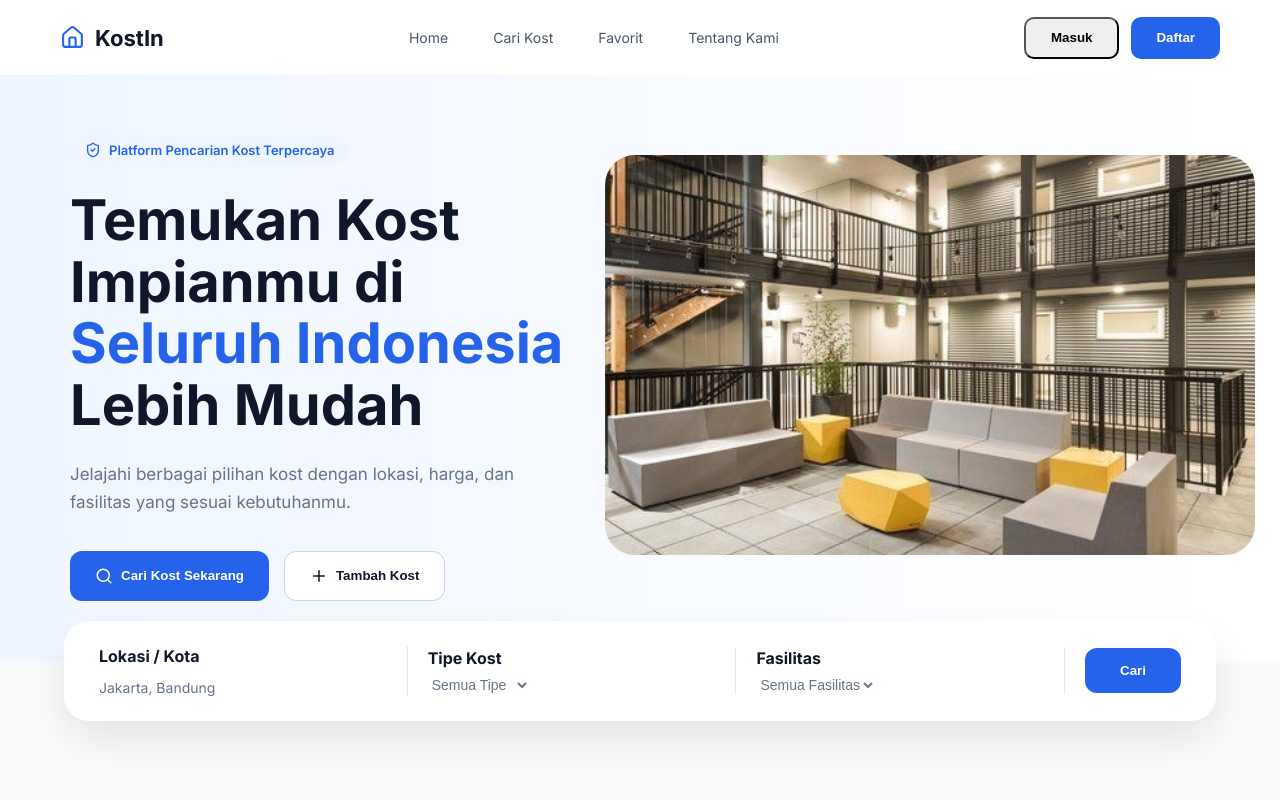
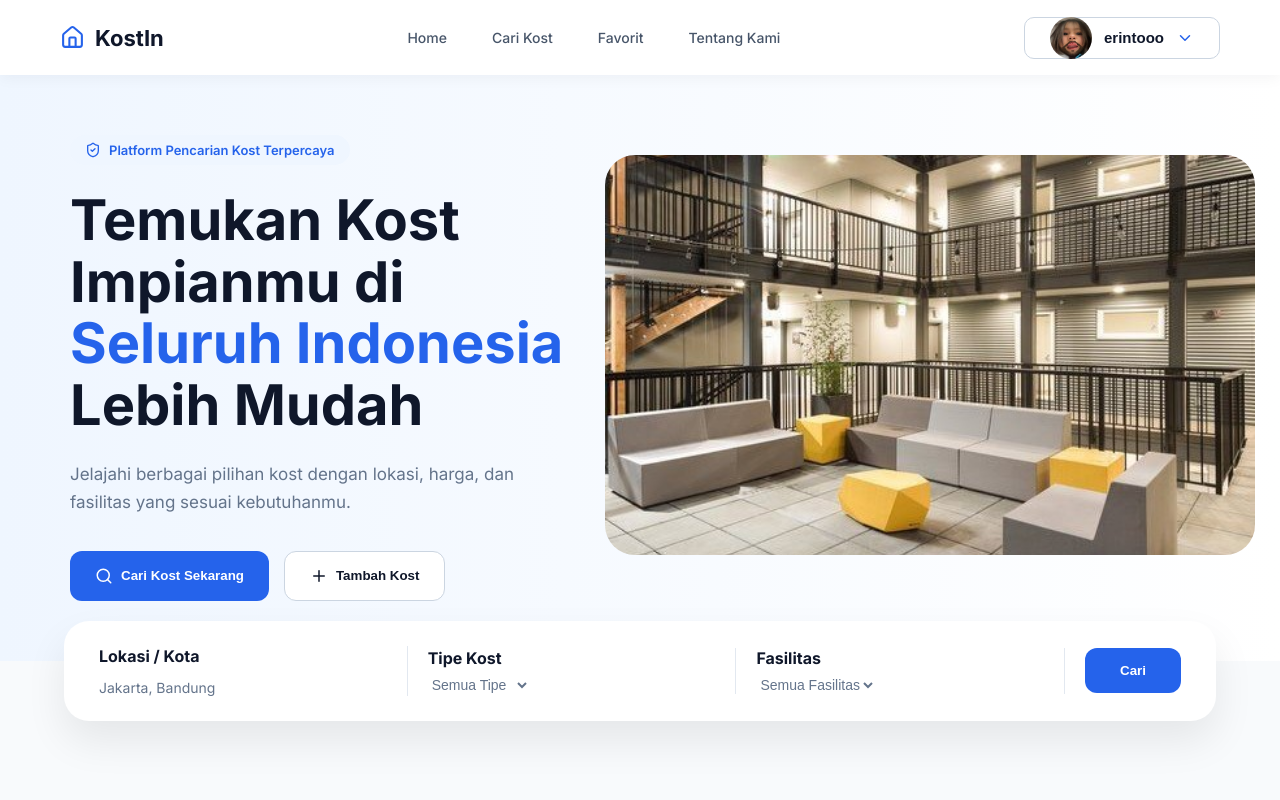
Before and after one commit to erinayulestari/kostin-frontend-kelompok6, a React app: page / in a window 1280 px wide. Shown: the top 800 px of the page. Built offline with nearby package versions, Linux system fonts and the light colour scheme; the HTML template or start-up script is replaced by a standard one.

Commit message:
feat(navbar): update navbar after login (#14)

```diff
--- a/src/components/Navbar.jsx
+++ b/src/components/Navbar.jsx
@@ -1,85 +1,114 @@
-import {Home, Search, Heart} from "lucide-react";
-import {useNavigate} from "react-router-dom";
+import { useState } from "react";
+import { Home, ChevronDown } from "lucide-react";
+import { Link, useNavigate } from "react-router-dom";
 
+import avatar from "../assets/avatar.jpg";
+import ProfileDropdown from "./ProfileDropdown";
 
-export default function Navbar(){
+import "../styles/navbar.css";
 
+export default function Navbar() {
 
-const navigate = useNavigate();
+  const navigate = useNavigate();
 
+  const [openDropdown, setOpenDropdown] = useState(false);
 
-return(
+  // ===========================
+  // Dummy User
+  // Nanti diganti backend
+  // ===========================
 
+  const user = {
+    isLogin: true,
+    name: "erintooo",
+    avatar: avatar,
+  };
 
-<nav className="navbar">
+  return (
+    <nav className="navbar">
 
+      {/* Logo */}
 
+      <Link
+        to="/"
+        className="logo-home"
+      >
+        <Home size={25} />
 
-<div className="logo-home">
+        <span>KostIn</span>
 
-<Home size={25}/>
+      </Link>
 
-<span>
-KostIn
-</span>
+      {/* Menu */}
 
-</div>
+      <div className="menu">
 
+        <Link to="/">Home</Link>
 
+        <Link to="/carikost">Cari Kost</Link>
 
+        <Link to="/favorit">Favorit</Link>
 
-<div className="menu">
+        <Link to="/tentang-kami">
+          Tentang Kami
+        </Link>
 
-<a>Home</a>
-<a>Cari Kost</a>
-<a>Favorit</a>
-<a>Tentang Kami</a>
+      </div>
 
+      {/* Right */}
 
-</div>
+      <div className="nav-btn">
 
+        {!user.isLogin ? (
 
+          <>
 
+            <button
+              onClick={() => navigate("/login")}
+            >
+              Masuk
+            </button>
 
+            <button
+              className="register"
+              onClick={() => navigate("/login")}
+            >
+              Daftar
+            </button>
 
-<div className="nav-btn">
+          </>
 
+        ) : (
 
-<button
+          <div className="profile-wrapper">
 
-onClick={()=>navigate("/login")}
+            <button
+              className="profile-btn"
+              onClick={() => setOpenDropdown(!openDropdown)}
+            >
 
->
+              <img
+                src={user.avatar}
+                alt={user.name}
+              />
 
-Masuk
+              <span>{user.name}</span>
 
-</button>
+              <ChevronDown
+                size={18}
+                className={openDropdown ? "rotate" : ""}
+              />
 
+            </button>
 
+            {openDropdown && <ProfileDropdown />}
 
+          </div>
 
-<button
+        )}
 
-className="register"
+      </div>
 
-onClick={()=>navigate("/login")}
-
->
-
-Daftar
-
-</button>
-
-
-
-</div>
-
-
-
-</nav>
-
-
-)
-
-
+    </nav>
+  );
 }
--- /dev/null
+++ b/src/components/ProfileDropdown.jsx
@@ -0,0 +1,48 @@
+import {
+  User,
+  CalendarDays,
+  Settings,
+  LogOut,
+} from "lucide-react";
+
+export default function ProfileDropdown() {
+  return (
+    <div className="profile-dropdown">
+
+      <button className="dropdown-item">
+
+        <User size={18} />
+
+        <span>Profil Saya</span>
+
+      </button>
+
+      <button className="dropdown-item">
+
+        <CalendarDays size={18} />
+
+        <span>Booking Saya</span>
+
+      </button>
+
+      <button className="dropdown-item">
+
+        <Settings size={18} />
+
+        <span>Pengaturan</span>
+
+      </button>
+
+      <div className="dropdown-divider"></div>
+
+      <button className="dropdown-item logout">
+
+        <LogOut size={18} />
+
+        <span>Keluar</span>
+
+      </button>
+
+    </div>
+  );
+}
--- /dev/null
+++ b/src/styles/navbar.css
@@ -0,0 +1,275 @@
+/* ===========================
+   NAVBAR
+=========================== */
+
+.navbar{
+    width:100%;
+    height:80px;
+
+    padding:0 80px;
+
+    display:flex;
+    justify-content:space-between;
+    align-items:center;
+
+    background:#FFFFFF;
+
+    box-shadow:0 2px 15px rgba(15,23,42,.05);
+
+    position:sticky;
+    top:0;
+    z-index:999;
+}
+
+/* ===========================
+   LOGO
+=========================== */
+
+.logo-home{
+
+    display:flex;
+    align-items:center;
+    gap:10px;
+
+    text-decoration:none;
+
+    color:#2563EB;
+
+    font-size:24px;
+    font-weight:700;
+
+}
+
+.logo-home:hover{
+
+    color:#1D4ED8;
+
+}
+
+/* ===========================
+   MENU
+=========================== */
+
+.menu{
+
+    display:flex;
+    align-items:center;
+    gap:40px;
+
+}
+
+.menu a{
+
+    text-decoration:none;
+
+    color:#475569;
+
+    font-size:16px;
+    font-weight:500;
+
+    transition:.25s;
+
+}
+
+.menu a:hover{
+
+    color:#2563EB;
+
+}
+
+/* ===========================
+   BUTTON LOGIN
+=========================== */
+
+.nav-btn{
+
+    display:flex;
+    align-items:center;
+    gap:14px;
+
+}
+
+.nav-btn button{
+
+    height:44px;
+
+    padding:0 22px;
+
+    border-radius:12px;
+
+    font-size:15px;
+    font-weight:600;
+
+    cursor:pointer;
+
+}
+
+.nav-btn button:first-child{
+
+    background:#FFFFFF;
+
+    border:1px solid #CBD5E1;
+
+    color:#2563EB;
+
+}
+
+.register{
+
+    background:#2563EB;
+
+    color:#FFFFFF;
+
+    border:none;
+
+}
+
+.register:hover{
+
+    background:#1D4ED8;
+
+}
+
+/* ===========================
+   PROFILE
+=========================== */
+
+.profile-wrapper{
+
+    position:relative;
+
+}
+
+.profile-btn{
+
+    display:flex;
+    align-items:center;
+    gap:12px;
+
+    padding:8px 14px;
+
+    background:#FFFFFF;
+
+    border:none;
+
+    border-radius:14px;
+
+    cursor:pointer;
+
+    transition:.25s;
+
+}
+
+.profile-btn:hover{
+
+    background:#F8FAFC;
+
+}
+
+.profile-btn img{
+
+    width:42px;
+    height:42px;
+
+    border-radius:50%;
+
+    object-fit:cover;
+
+}
+
+.profile-btn span{
+
+    color:#0F172A;
+
+    font-size:15px;
+    font-weight:600;
+
+}
+
+.rotate{
+
+    transform:rotate(180deg);
+
+    transition:.25s;
+
+}
+
+/* ===========================
+   DROPDOWN
+=========================== */
+
+.profile-dropdown{
+
+    position:absolute;
+
+    top:60px;
+    right:0;
+
+    width:230px;
+
+    background:#FFFFFF;
+
+    border-radius:16px;
+
+    box-shadow:0 12px 30px rgba(15,23,42,.12);
+
+    overflow:hidden;
+
+    z-index:999;
+
+}
+
+.dropdown-item{
+
+    width:100%;
+
+    display:flex;
+    align-items:center;
+    gap:12px;
+
+    padding:15px 18px;
+
+    background:none;
+
+    border:none;
+
+    cursor:pointer;
+
+    font-size:15px;
+
+    color:#334155;
+
+    transition:.25s;
+
+}
+
+.dropdown-item:hover{
+
+    background:#EFF6FF;
+
+    color:#2563EB;
+
+}
+
+.dropdown-divider{
+
+    width:100%;
+    height:1px;
+
+    background:#E2E8F0;
+
+}
+
+.logout{
+
+    color:#EF4444;
+
+}
+
+.logout:hover{
+
+    background:#FEF2F2;
+
+    color:#DC2626;
+
+}
```
Also changed, not shown: src/assets/avatar.jpg (added).
